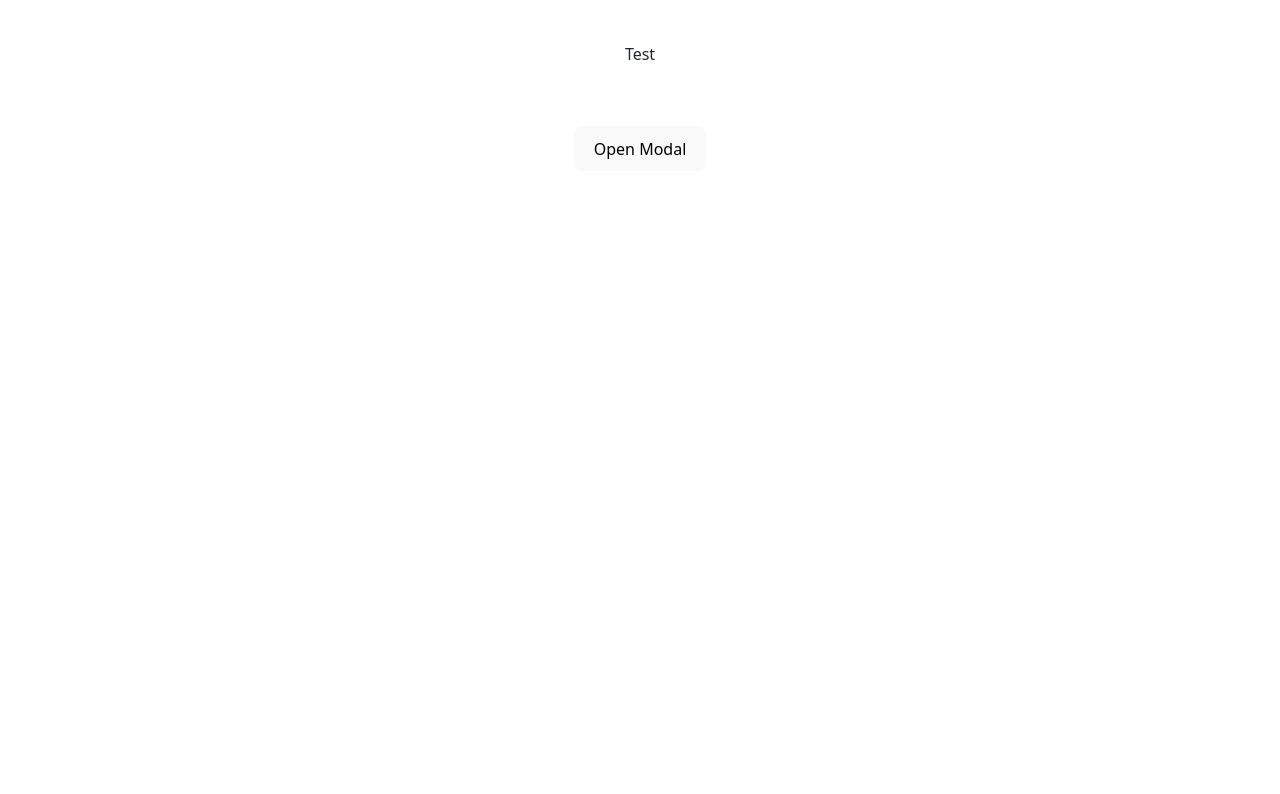
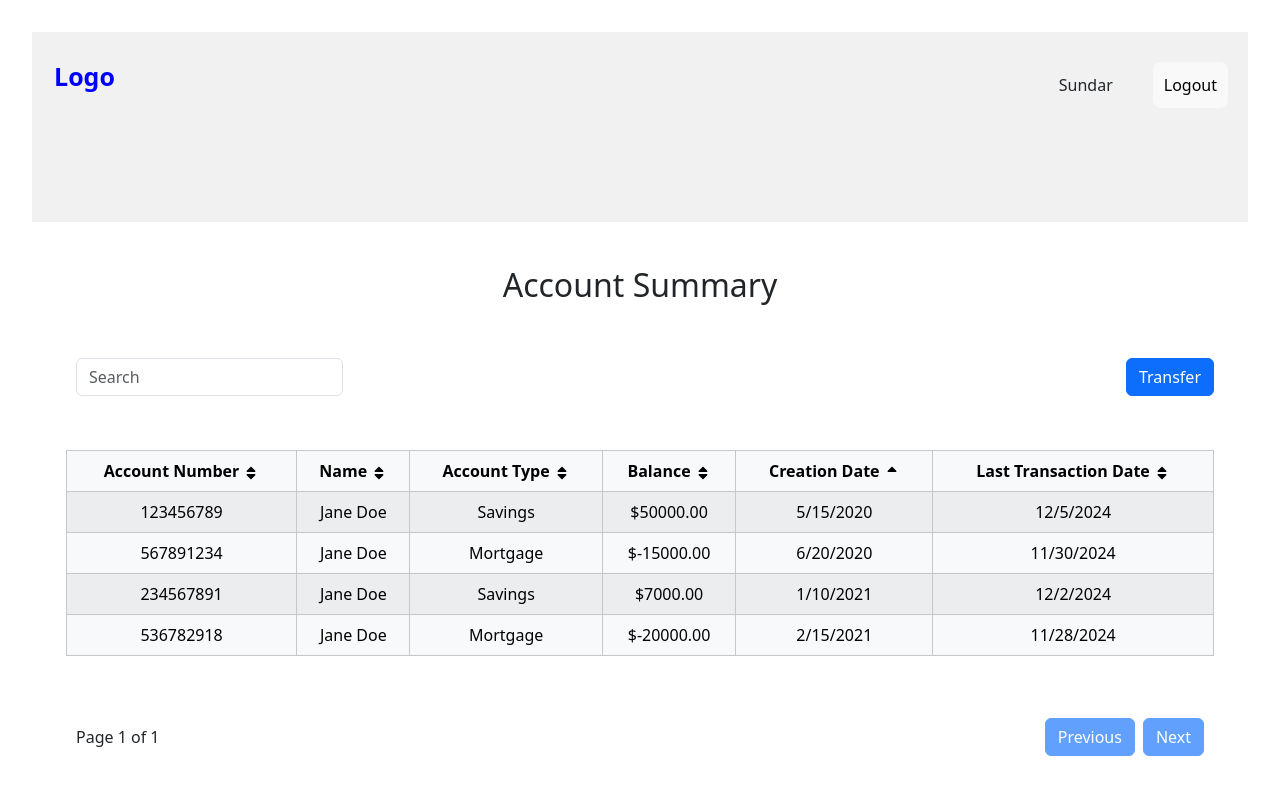
Before and after one commit to yogeshrampure1/BankingApp, a React (Vite) app: page /dashboard in a window 1280 px wide. Before the commit this address led to /login. Shown: the top 794 px of the page. Built offline with nearby package versions, Linux system fonts and the light colour scheme; data requests are answered from the project's data file.

Commit message:
fixing issues

```diff
--- a/src/App.tsx
+++ b/src/App.tsx
@@ -10,7 +10,7 @@ import CustomerDashboard from "./components/dashboard/CustomerDashboard/Customer
 import FundTransferForm from "./components/fund_transfer/FundTransfer";
 
 function App() {
-  const [isAuthenticated, setIsAuthenticated] = useState(false);
+  const [isAuthenticated, setIsAuthenticated] = useState(true);
   return (
     <Router>
       <Routes>
@@ -22,7 +22,10 @@ function App() {
           path="/dashboard"
           element={
             <PrivateRoute isAuthenticated={isAuthenticated}>
-              <CustomerDashboard />
+              <>
+                <Header userName="Sundar" />
+                <CustomerDashboard />
+              </>
             </PrivateRoute>
           }
         />
@@ -30,7 +33,10 @@ function App() {
           path="/fundtransfer"
           element={
             <PrivateRoute isAuthenticated={isAuthenticated}>
-              <FundTransferForm />
+              <>
+                <Header userName="Sundar" />
+                <FundTransferForm />
+              </>
             </PrivateRoute>
           }
         />
--- a/src/components/header/Header.css
+++ b/src/components/header/Header.css
@@ -3,8 +3,7 @@
     overflow: hidden;
     background-color: #f1f1f1;
     padding: 20px 10px;
-    width: 100vh;
-    height: 100vh;
+
   }
 
   /* Style the header links */
```
